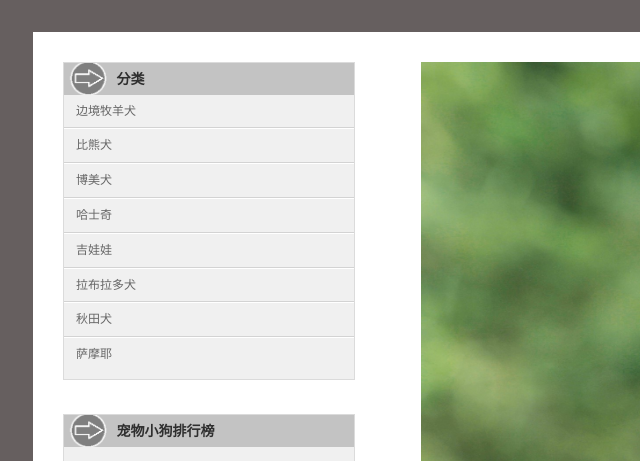
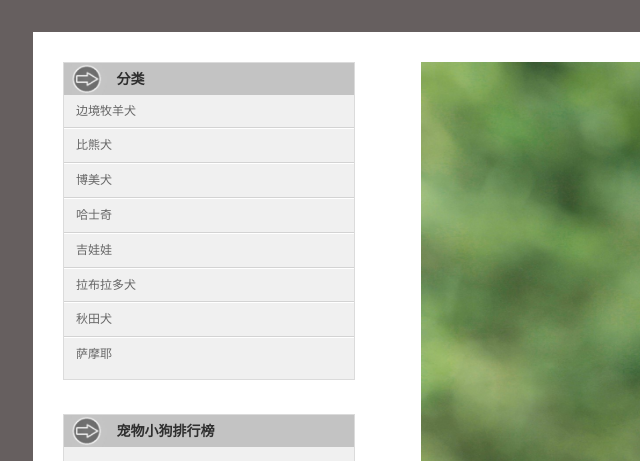
Before and after one commit to ssmghub/petDog, a plain HTML site: page index.html in a window 1280 px wide. Shown: the top 461 px of the page, 4-644 px from the left. Drawn offline with Linux system fonts and the light colour scheme.

Commit message:
Update index.html

```diff
--- a/index.html
+++ b/index.html
@@ -195,7 +195,10 @@
 		line-height:32px;
 		margin:0;
 		padding:0;
-		background:url(kinds.png);
+
+		background:url(kinds.jpg);
+		//background:url(kinds.png);
+
 		background-repeat:no-repeat;
 
 		background-position:left;
```
